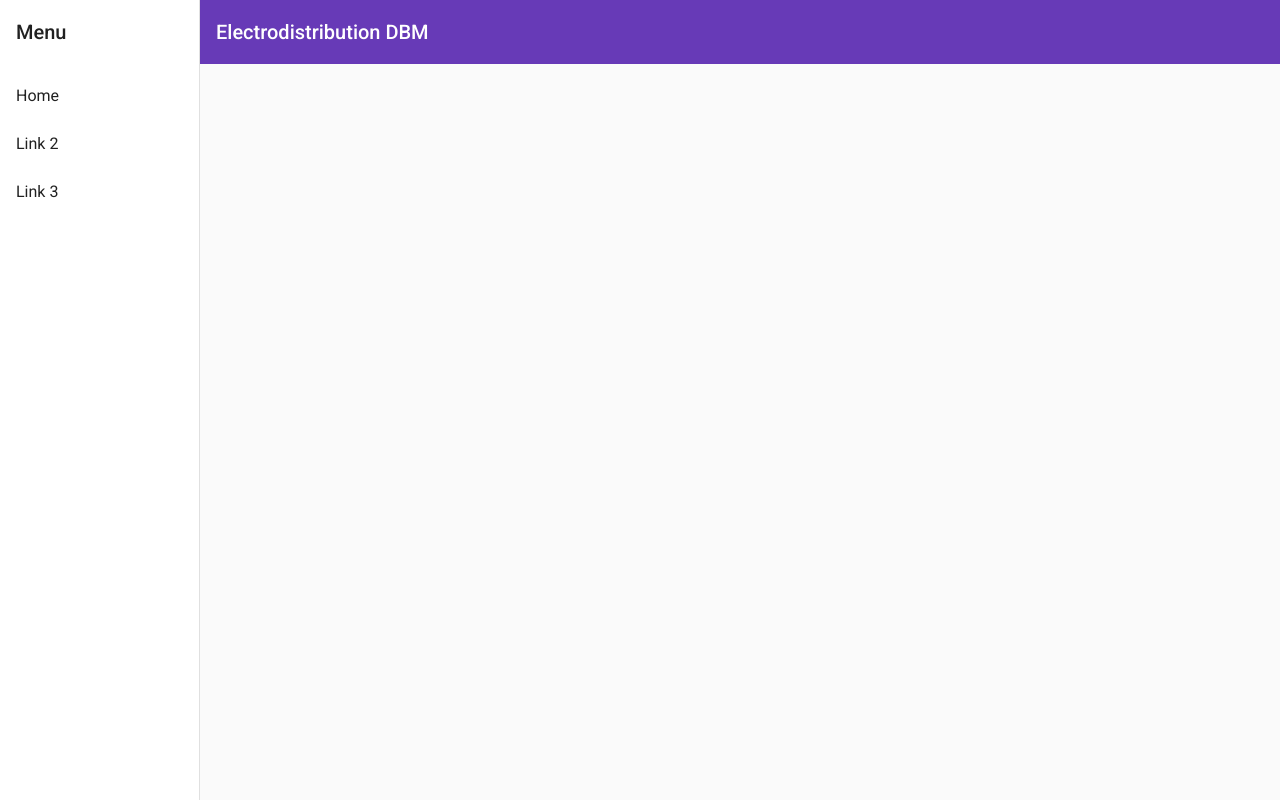
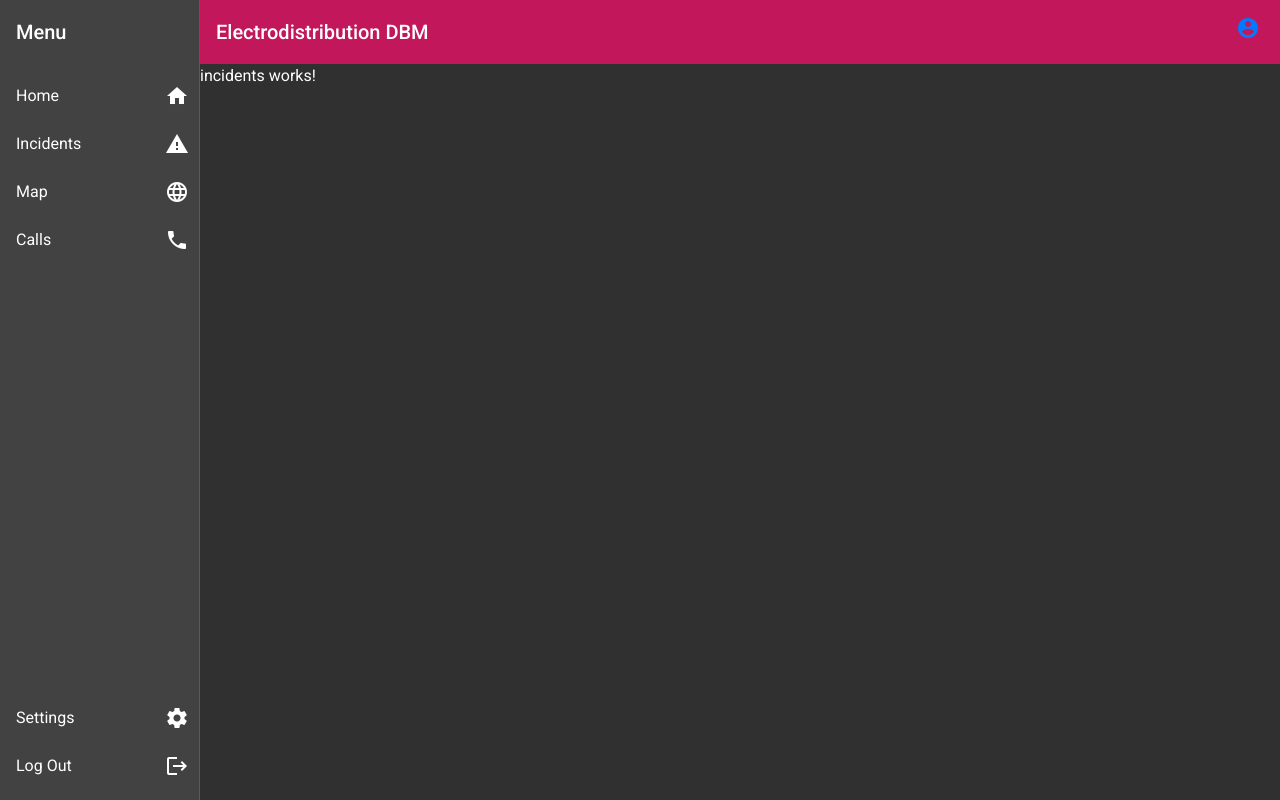
Before and after one commit to VDusanV/Web2Project, an Angular app in the folder electrodistribution-app/: page /incidents in a window 1280 px wide. Before the commit this address led to /. Built offline with nearby package versions, Linux system fonts and the light colour scheme.

Commit message:
Add icons on sidebar

```diff
--- a/electrodistribution-app/angular.json
+++ b/electrodistribution-app/angular.json
@@ -28,7 +28,7 @@
               "src/assets"
             ],
             "styles": [
-              "./node_modules/@angular/material/prebuilt-themes/deeppurple-amber.css",
+              "./node_modules/@angular/material/prebuilt-themes/pink-bluegrey.css",
               "node_modules/bootstrap/dist/css/bootstrap.min.css",
               "src/styles.css"
             ],
@@ -93,7 +93,7 @@
               "src/assets"
             ],
             "styles": [
-              "./node_modules/@angular/material/prebuilt-themes/deeppurple-amber.css",
+              "./node_modules/@angular/material/prebuilt-themes/pink-bluegrey.css",
               "src/styles.css"
             ],
             "scripts": []
--- a/electrodistribution-app/src/app/app-routing.module.ts
+++ b/electrodistribution-app/src/app/app-routing.module.ts
@@ -2,6 +2,7 @@ import { NgModule } from '@angular/core';
 import { RouterModule, Routes } from '@angular/router';
 import { DashboardComponent } from './dashboard/dashboard.component';
 import { HomeComponent } from './home/home.component';
+import { IncidentsComponent } from './incidents/incidents.component';
 import { NavBarComponent } from './nav-bar/nav-bar.component';
 import { RegistrationComponentComponent } from './registration-component/registration-component.component';
 
@@ -27,6 +28,10 @@ const routes: Routes = [
       },
     ]
   },
+  {
+    path: "incidents",
+    component: IncidentsComponent
+  },
 
 
 
--- a/electrodistribution-app/src/app/app.module.ts
+++ b/electrodistribution-app/src/app/app.module.ts
@@ -19,6 +19,7 @@ import { HomeComponent } from './home/home.component';
 import { MatGridListModule } from '@angular/material/grid-list';
 import { MatCardModule } from '@angular/material/card';
 import { MatMenuModule } from '@angular/material/menu';
+import { IncidentsComponent } from './incidents/incidents.component';
 
 @NgModule({
   declarations: [
@@ -27,7 +28,8 @@ import { MatMenuModule } from '@angular/material/menu';
       RegistrationComponentComponent,
       DashboardComponent,
       NavSideComponent,
-      HomeComponent
+      HomeComponent,
+      IncidentsComponent
    ],
   imports: [
     BrowserModule,
--- /dev/null
+++ b/electrodistribution-app/src/app/incidents/incidents.component.html
@@ -0,0 +1,3 @@
+<p>
+  incidents works!
+</p>
--- /dev/null
+++ b/electrodistribution-app/src/app/incidents/incidents.component.ts
@@ -0,0 +1,15 @@
+import { Component, OnInit } from '@angular/core';
+
+@Component({
+  selector: 'app-incidents',
+  templateUrl: './incidents.component.html',
+  styleUrls: ['./incidents.component.css']
+})
+export class IncidentsComponent implements OnInit {
+
+  constructor() { }
+
+  ngOnInit() {
+  }
+
+}
--- a/electrodistribution-app/src/app/nav-side/nav-side.component.css
+++ b/electrodistribution-app/src/app/nav-side/nav-side.component.css
@@ -15,3 +15,17 @@
   top: 0;
   z-index: 1;
 }
+.icon{
+  position: absolute;
+  right: 10px;
+}
+.bottomlinks{
+  position: absolute;
+  bottom: 10px;
+  width: 100%;
+}
+.profilediv{
+
+  position: absolute;
+  right:  20px;
+}
--- a/electrodistribution-app/src/app/nav-side/nav-side.component.html
+++ b/electrodistribution-app/src/app/nav-side/nav-side.component.html
@@ -5,9 +5,15 @@
       [opened]="(isHandset$ | async) === false">
     <mat-toolbar>Menu</mat-toolbar>
     <mat-nav-list>
-      <a mat-list-item href="/home">Home</a>
-      <a mat-list-item href="#">Link 2</a>
-      <a mat-list-item href="#">Link 3</a>
+
+      <a mat-list-item href="/home">Home<mat-icon class="icon">home</mat-icon></a>
+      <a mat-list-item href="/incidents">Incidents<mat-icon class="icon">warning</mat-icon></a>
+      <a mat-list-item href="#">Map<mat-icon class="icon">language</mat-icon></a>
+      <a mat-list-item href="#">Calls<mat-icon class="icon">phone</mat-icon></a>
+      <div class="bottomlinks">
+      <a mat-list-item href="#">Settings<mat-icon class="icon">settings</mat-icon></a>
+      <a mat-list-item href="#">Log Out<mat-icon class="icon">logout</mat-icon></a>
+    </div>
     </mat-nav-list>
   </mat-sidenav>
   <mat-sidenav-content>
@@ -21,6 +27,11 @@
         <mat-icon aria-label="Side nav toggle icon">menu</mat-icon>
       </button>
       <span>Electrodistribution DBM</span>
+      <div class="profilediv">
+        <a mat-list-item href="#"><mat-icon>account_circle</mat-icon></a>
+
+      </div>
+
     </mat-toolbar>
     <router-outlet></router-outlet>
     <!-- Add Content Here -->
--- a/electrodistribution-app/src/index.html
+++ b/electrodistribution-app/src/index.html
@@ -4,13 +4,13 @@
   <meta charset="utf-8">
   <title>ElectrodistributionApp</title>
   <base href="/">
+  <link href="https://fonts.googleapis.com/icon?family=Material+Icons" rel="stylesheet">
   <meta name="viewport" content="width=device-width, initial-scale=1">
   <link rel="icon" type="image/x-icon" href="favicon.ico">
 
 
   <link rel="preconnect" href="https://fonts.gstatic.com">
   <link href="https://fonts.googleapis.com/css2?family=Roboto:wght@300;400;500&display=swap" rel="stylesheet">
-  <link href="https://fonts.googleapis.com/icon?family=Material+Icons" rel="stylesheet">
 </head>
 <body>
 
```
Also changed, not shown: electrodistribution-app/src/app/incidents/incidents.component.css (added), 1 other file (tests, documents, lock files or other folders).
